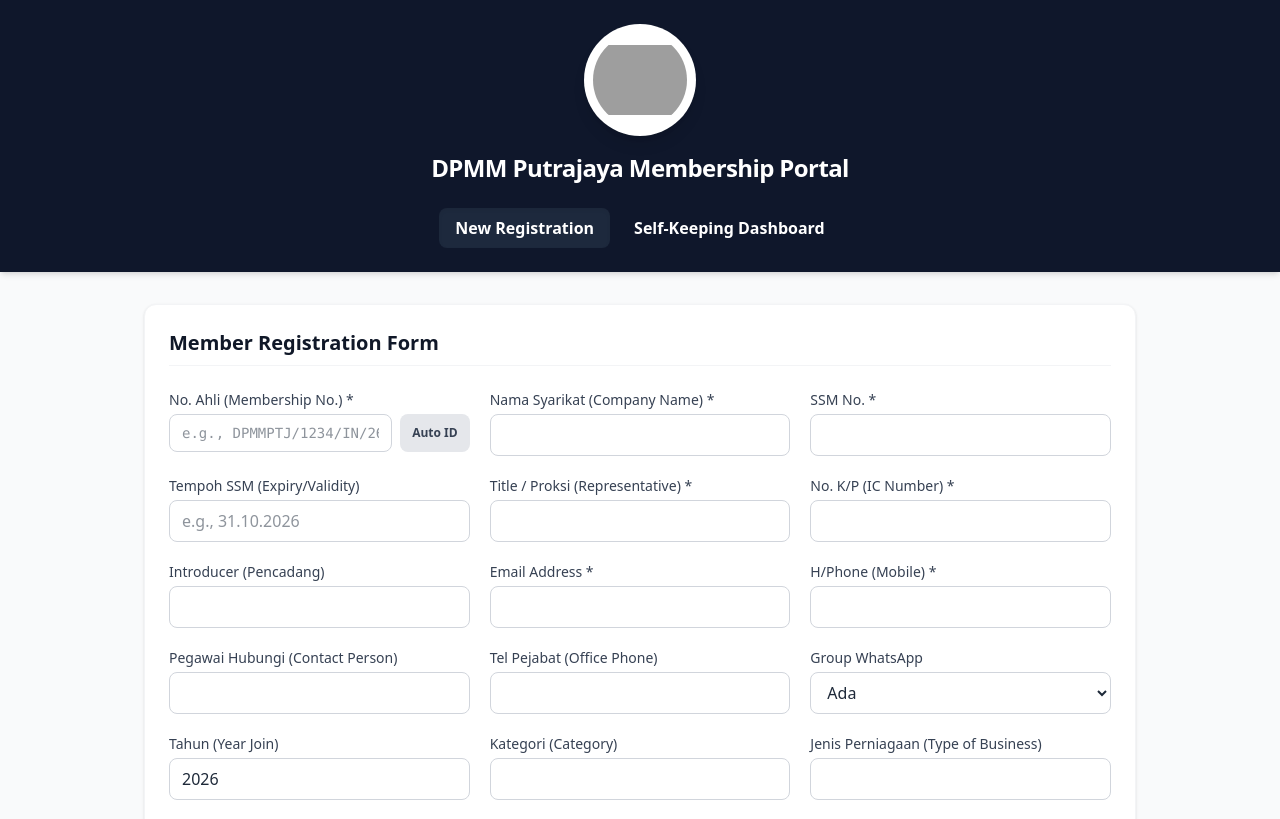
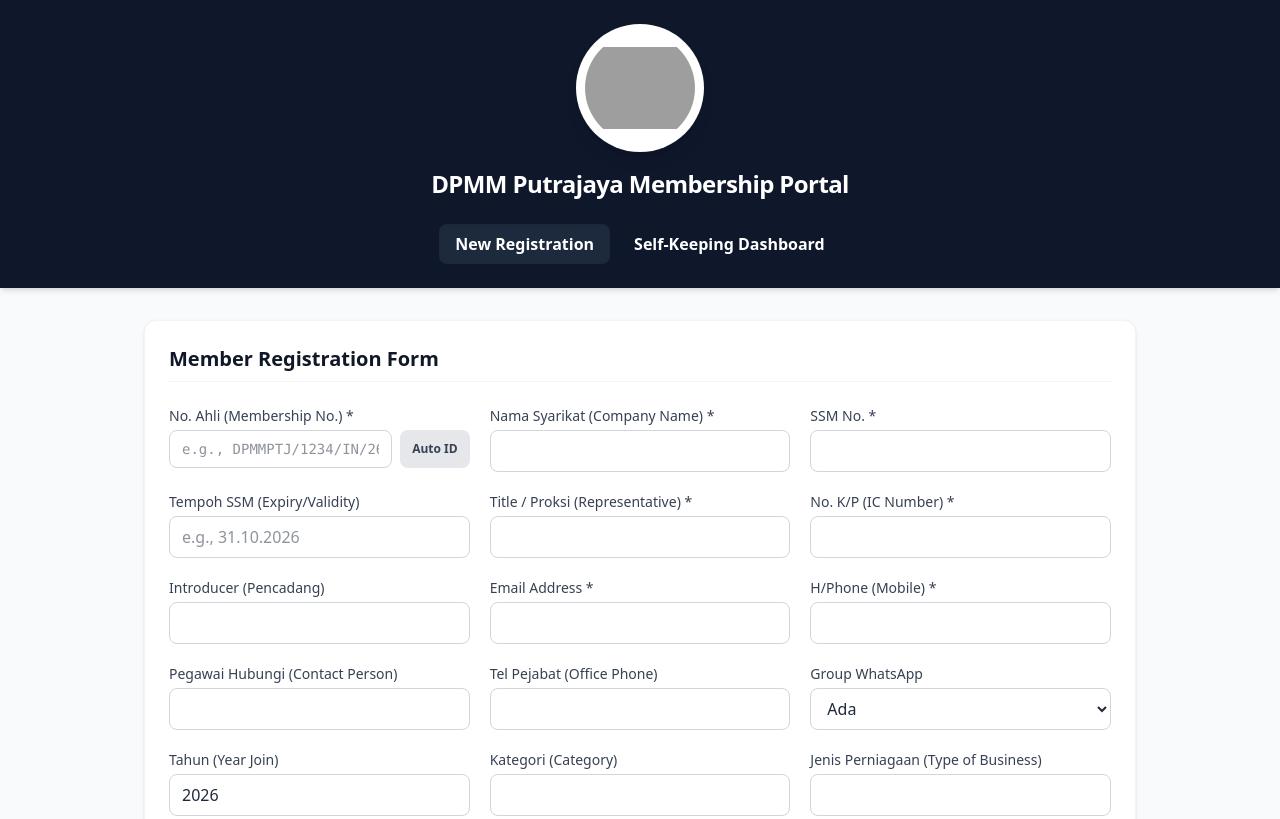
Before and after one commit to duniaamir-tech/dpmm-membership-portal, a website: page public/index.html in a window 1280 px wide. Shown: the top 819 px of the page. Drawn offline with nearby package versions, Linux system fonts and the light colour scheme; grey boxes are pictures that could not be loaded.

Commit message:
Update index.html

```diff
--- a/public/index.html
+++ b/public/index.html
@@ -19,7 +19,7 @@
             <div class="max-w-5xl mx-auto px-4 py-6 flex flex-col items-center text-center gap-4">
                 <img src="/images/dpmm-blue-text.png"
                      alt="DPMM Putrajaya Logo"
-                     class="w-28 h-28 object-contain rounded-full bg-white p-2 shadow-lg border border-white/70">
+                     class="w-32 h-32 object-contain rounded-full bg-white p-2 shadow-lg border border-white/70">
                 <h1 class="text-2xl font-bold tracking-tight">DPMM Putrajaya Membership Portal</h1>
                 <nav class="flex space-x-2 mt-2">
                     <button onclick="switchTab('register-tab')" id="btn-register-tab" class="tab-btn px-4 py-2 rounded-lg bg-slate-800 font-semibold shadow-inner transition">
```
